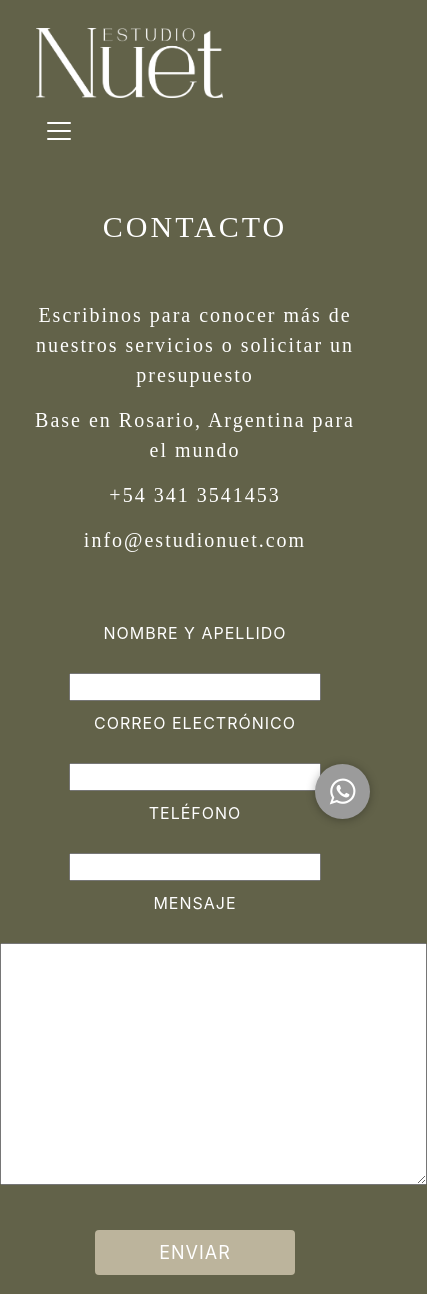
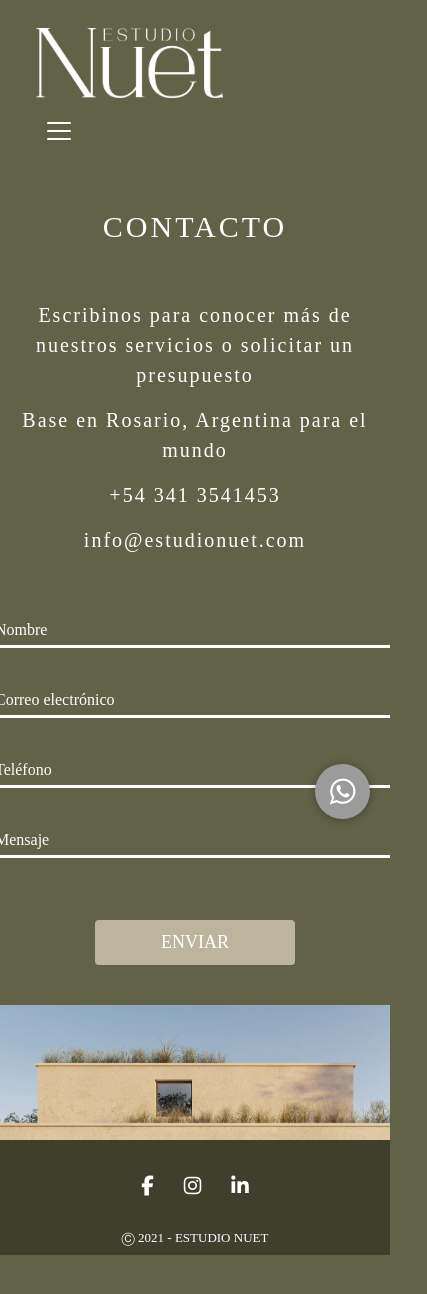
Before and after one commit to constanzacoder/proyecto, a website: page pages/contacto.html in a window 390 px wide. Shown: the top 1294 px of the page, 427 px wide, since content can reach past the window. After the commit the page ends 1255 px from the top, so only its background shows below. Drawn offline with nearby package versions, Linux system fonts and the light colour scheme; a web font is replaced by a local one.

Commit message:
subida 7 oct

```diff
--- a/css/estilo.css
+++ b/css/estilo.css
@@ -19,6 +19,13 @@ h3 {
 .btn-wsp:hover {
   color: #9b9b9b;
   background-color: white; }
+
+#irArriba {
+  color: white; }
+
+/* Botón ir arriba */
+#irArriba:hover {
+  color: #9b9b9b; }
 
 /* Scroll bar */
 body::-webkit-scrollbar-thumb {
@@ -103,7 +110,16 @@ body::-webkit-scrollbar-thumb {
 .flexContacto {
   color: white; }
 
-.flexForm {
+.form input {
+  color: white; }
+
+.form .lbl-nombre {
+  border-bottom: white; }
+
+.text-nomb {
+  color: white; }
+
+.form input:focus + .lbl-nombre .text-nomb, .form input:valid + .lbl-nombre .text-nomb {
   color: white; }
 
 /* CSS botón */
@@ -159,8 +175,27 @@ ul li {
   display: inline;
   justify-content: right; }
 
+#irArriba {
+  display: flex;
+  position: fixed;
+  width: 55px;
+  height: 55px;
+  line-height: 55px;
+  bottom: 70px;
+  right: 20px;
+  justify-content: center;
+  align-items: center;
+  font-size: 30px;
+  z-index: 100;
+  display: none; }
+
 /* Variables tamanios */
 /* Tamanios Generales */
+* {
+  padding: 0px;
+  margin: 0px;
+  box-sizing: border-box; }
+
 /* Tamanios Encabezados h1 secciones */
 .titulosH1 {
   font-size: 40px;
@@ -590,32 +625,18 @@ body::-webkit-scrollbar {
 .fondoContacto {
   overflow-x: hidden; }
 
+.margenContacto {
+  margin-bottom: 50px; }
+
 /* Tamanio nav versión tablet */
 @media only screen and (min-width: 768px) and (max-width: 1023px) {
   .flexContacto {
     display: flex;
     text-align: center;
     justify-content: center;
-    font-size: 20px;
-    margin: 15px 20px 5px 20px;
+    font-size: 18px;
+    margin: 15px 20px 15px 20px;
     letter-spacing: 2px; } }
-
-/* Flex para formulario */
-.flexForm {
-  display: flex;
-  flex-direction: row;
-  justify-content: center;
-  font-size: 16px;
-  letter-spacing: 1px;
-  /* Box modeling para contacto */
-  margin-top: 10px;
-  margin-bottom: 0px; }
-
-.margenContacto {
-  margin-bottom: 50px; }
-
-.boxForm {
-  margin-top: 4px; }
 
 /* Flex para formulario versión mobile */
 @media only screen and (max-width: 600px) {
@@ -628,38 +649,74 @@ body::-webkit-scrollbar {
     margin-right: 18px; } }
 
 /* Formulario */
-.formularioContacto {
-  width: 600px;
-  border: 1px solid #fafafa;
-  border-radius: 4px;
-  margin-top: 20px;
-  margin-bottom: 20px;
-  margin: auto; }
+.formGral {
+  display: flex;
+  justify-content: center;
+  align-items: center;
+  padding-bottom: 20px; }
+
+.form {
+  width: 1000px;
+  height: 50px;
+  max-width: 400px;
+  position: relative;
+  margin-bottom: 20px; }
 
 @media only screen and (max-width: 600px) {
-  .formularioContacto {
-    width: 100%;
-    margin-top: 10px;
-    margin-bottom: 10px;
-    margin: auto;
-    border: none; } }
+  .formGral {
+    margin-left: 20px;
+    margin-right: 20px; } }
+
+.form input {
+  width: 1000px;
+  height: 100%;
+  background: none;
+  padding-top: 20px;
+  border: none;
+  outline: 0px; }
+
+.form .lbl-nombre {
+  position: absolute;
+  bottom: 0;
+  left: 0;
+  width: 100%;
+  height: 100%;
+  pointer-events: none; }
+
+.form .lbl-nombre:after {
+  content: '';
+  position: absolute;
+  left: 0;
+  bottom: -1px;
+  height: 100%;
+  width: 100%;
+  border-bottom: 3px solid #fff;
+  transition: all 0.3s ease;
+  text-align: center; }
+
+.text-nomb {
+  position: absolute;
+  bottom: 5px;
+  left: 0;
+  transition: all 0.3s ease;
+  text-align: center; }
+
+.form input:focus + .lbl-nombre .text-nomb, .form input:valid + .lbl-nombre .text-nomb {
+  transform: translateY(-150%);
+  font-size: 14px; }
+
+.form input:focus + .lbl-nombre:after, .form input:valid + .lbl-nombre:after {
+  transform: translateX(0%); }
 
 /* CSS botón formulario */
-.button {
-  display: flex;
-  flex-direction: row;
-  justify-content: center; }
-
 .estiloBoton {
   text-align: center;
   width: 200px;
   height: 45px;
   margin-top: 15px;
-  margin-bottom: 70px;
   border-radius: 4px;
   border: none;
-  font-size: 18px;
-  letter-spacing: 1px; }
+  font-size: 18px; }
 
 /* Crear manito sobre botón */
 .estiloBoton:hover {
@@ -675,12 +732,12 @@ body::-webkit-scrollbar {
 .imgContacto {
   width: 100vw;
   height: auto;
-  margin-top: 20px; }
+  margin-top: 20px;
+  margin-left: 0; }
 
 @media only screen and (max-width: 768px) {
   .imgContacto {
     width: 100%;
     height: auto;
-    padding-left: 0px;
-    padding-right: 0px;
+    padding: 0;
     margin-top: 20px; } }
--- /dev/null
+++ b/js/main.js
@@ -0,0 +1,12 @@
+let caja=document.getElementById("irArriba");
+caja.addEventListener("click",function(){
+    document.documentElement.scrollTop=0;
+})
+
+window.addEventListener("scroll",function(){
+    if (document.documentElement.scrollTop > 0) {
+        caja.style.display="flex"
+    } else {
+        caja.style.display="none"
+    }
+})
--- a/pages/contacto.html
+++ b/pages/contacto.html
@@ -57,38 +57,64 @@
 		<h1 class="fontHalfbred titulosH1 text-center ">CONTACTO</h1>
 	</div>
 
-	<div class="container-fluid fondoContacto fontSourceSansProLight">
+	<div class="fondoContacto fontSourceSansProLight">
+		<div class="row">
+			<div class="col-lg-12 col-md-12 col-xs-12">
+				<!-- Apertura descripción contacto -->
 				<p class="flexContacto">Escribinos para conocer más de nuestros servicios o solicitar un presupuesto</p>
 				<p class="flexContacto">Base en Rosario, Argentina para el mundo</p>
 				<p class="flexContacto">+54 341 3541453</p>
 				<p class="flexContacto margenContacto">info@estudionuet.com</p>
+				<!-- Cierre descripción contacto -->
+			</div>
 		</div>
 
-	<div>
-		<form action="#" class="text-center formularioContacto">
-			<label for="nombre" class="flexForm mt-3">NOMBRE Y APELLIDO</label>
-			<br>
-			<input type="text" class="boxForm" name="nombre">
-			<br>
-			<label for="email" class="flexForm">CORREO ELECTRÓNICO</label>
-			<br>
-			<input type="email" class="boxForm" name="email">
-			<br>
-			<label for="telefono" class="flexForm">TELÉFONO</label>
-			<br>
-			<input type="telefono" class="boxForm" name="telefono">
-			<br>
-			<label for="text" class="flexForm">MENSAJE</label>
-			<br>
-			<textarea name="text" class="boxForm" id="text" cols="40" rows="10"></textarea>
-			<br>
-			<div class="colorContacto">
-			<br>
-			<button type="submit" class="estiloBoton mb-3">ENVIAR</button>
+	<div class="formGral">
+		<div class="row">
+			<div class="col-lg-12 col-md-12 col-xs-12">
+				<form class="form">
+					<input type="text" required>
+					<label class="lbl-nombre">
+						<span class="text-nomb">Nombre</span>
+					</label>
 				</form>
+
+				<form class="form">
+					<input type="text" required>
+					<label class="lbl-nombre">
+						<span class="text-nomb">Correo electrónico</span>
+					</label>
+				</form>
+
+				<form class="form">
+					<input type="text" required>
+					<label class="lbl-nombre">
+						<span class="text-nomb">Teléfono</span>
+					</label>
+				</form>
+
+				<form class="form">
+					<input type="text" required>
+					<label class="lbl-nombre" cols="60" rows="10">
+						<span class="text-nomb">Mensaje</span>
+					</label>
+				</form>
+			</div>
+		</div>
+	</div>
+
+	<div class="formGral">
+		<div class="row">
+			<div class="col-lg-12 col-md-12 col-xs-12">
+				<!-- Apertura button -->
+				<button type="submit" class="estiloBoton">ENVIAR</button>
+				<!-- Cierre button -->
+			</div>
+		</div>
 	</div>
 
 		<img src="../assets/img/imgContact.jpg" class="imgContacto" alt="fachada">
+
 
 	<div class="row bgIndexFooter">
 		<div class="colg-lg-12 col-md-12 col-xs-12">
@@ -97,17 +123,17 @@
 				<ul class="redes">
 					<li>
                 		<a href="https://es-la.facebook.com/" target="_blank">
-                    		<i class="fab fa-facebook-f"></i>
+                    		<i class="fab fa-facebook-f fa-lg"></i>
 			            </a>
 			        </li>
 			        <li>
 			            <a href="https://www.instagram.com/estudionuet/" target="_blank">
-			                <i class="fab fa-instagram"></i>
+			                <i class="fab fa-instagram fa-lg"></i>
 			            </a>
             		</li>
             		<li>
 			        	<a href="https://www.linkedin.com/company/estudio-nuet/" target="_blank">
-							<i class="fab fa-linkedin-in"></i>
+							<i class="fab fa-linkedin-in fa-lg"></i>
 						</a>
 					</li>
 				</ul>
@@ -117,15 +143,22 @@
 		</div>
 	</div>
 
+	<!-- Botón ir arriba fijo -->
+	<div id="irArriba">
+		<i class="fas fa-chevron-up"></i>
+	</div>
+
 	<!-- Botón wapp flotante y fijo -->
 	<a href="https://api.whatsapp.com/send?phone=5493413541453" class="btn-wsp" target="_blank">
 		<i class="icon-whatsapp"></i>
 	</a>
 
+
 <!-- Links de Javascript -->
 <script src="https://code.jquery.com/jquery-3.5.1.slim.min.js" integrity="sha384-DfXdz2htPH0lsSSs5nCTpuj/zy4C+OGpamoFVy38MVBnE+IbbVYUew+OrCXaRkfj" crossorigin="anonymous"></script>
 <script src="https://cdn.jsdelivr.net/npm/bootstrap@4.6.0/dist/js/bootstrap.bundle.min.js" integrity="sha384-Piv4xVNRyMGpqkS2by6br4gNJ7DXjqk09RmUpJ8jgGtD7zP9yug3goQfGII0yAns" crossorigin="anonymous"></script>
 <script src="https://kit.fontawesome.com/7d4193cf05.js" crossorigin="anonymous"></script>
+<script src="../js/main.js"></script>
 
 </body>
 </html>
```
Also changed, not shown: index.html (+10 -3 lines), pages/estudio.html (+9 -3 lines), pages/proyectos.html (+9 -4 lines), pages/servicios.html (+10 -3 lines). Lines whose indentation alone changed are shown as unchanged.
